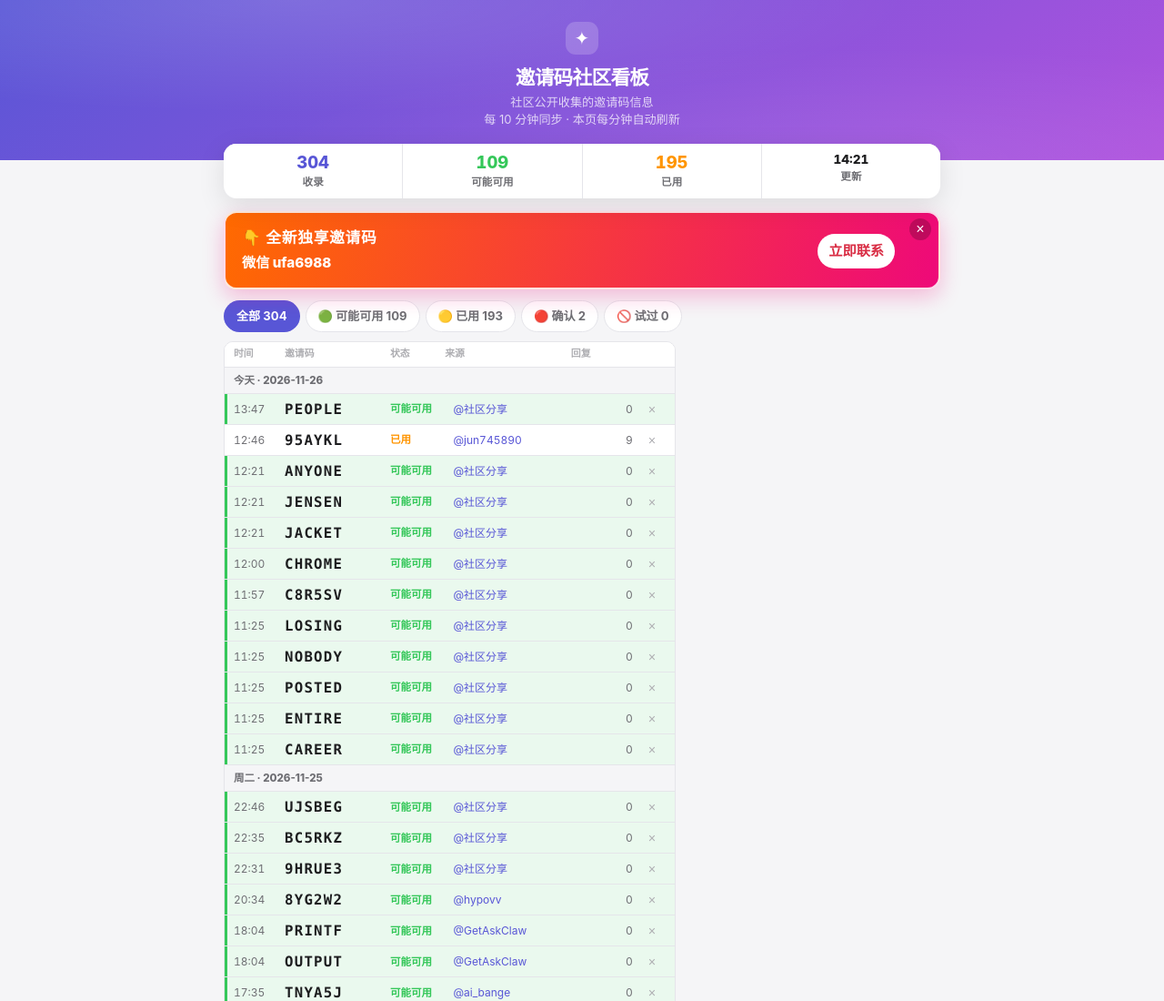
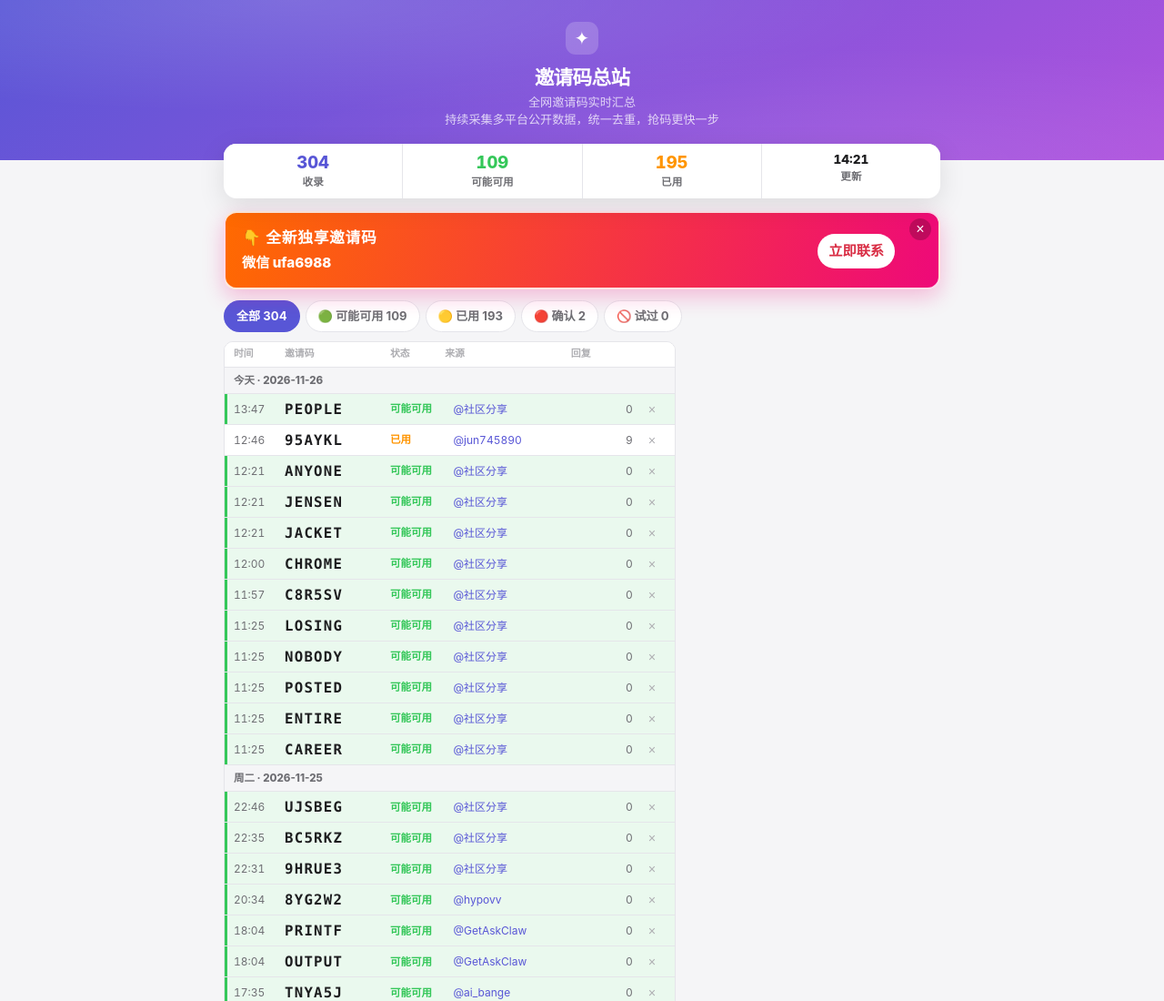
Before and after one commit to null010/invite-code-board, a plain HTML site: page index.html in a window 1280 px wide. Shown: the top 1100 px of the page at 91% size. Drawn offline with Linux system fonts and the light colour scheme.

Commit message:
copy: rename site to invite code hub

```diff
--- a/index.html
+++ b/index.html
@@ -3,8 +3,8 @@
 <head>
   <meta charset="utf-8">
   <meta name="viewport" content="width=device-width, initial-scale=1">
-  <meta name="description" content="社区邀请码收集看板，支持复制、筛选和本地试用标记。">
-  <title>邀请码社区看板</title>
+  <meta name="description" content="邀请码总站：全网邀请码实时汇总，支持复制、筛选和本地试用标记。">
+  <title>邀请码总站</title>
   <style>
     :root { --bg:#f5f5f7; --surface:#fff; --ink:#1d1d1f; --muted:#6e6e73; --subtle:#aeaeb2; --border:#e5e5ea; --primary:#5856d6; --primary-soft:rgba(88,86,214,.1); --success:#34c759; --success-soft:rgba(52,199,89,.1); --warn:#ff9500; --danger:#ff3b30; --radius:14px; --shadow:0 2px 12px rgba(0,0,0,.05); }
     @media (prefers-color-scheme:dark) { :root { --bg:#000; --surface:#1c1c1e; --ink:#f5f5f7; --muted:#98989d; --subtle:#636366; --border:#38383a; --primary:#7d7aff; --primary-soft:rgba(125,122,255,.15); --success:#30d158; --success-soft:rgba(48,209,88,.15); --warn:#ffd60a; --danger:#ff453a; --shadow:0 2px 12px rgba(0,0,0,.35); } }
@@ -52,7 +52,7 @@
   </style>
 </head>
 <body>
-  <header class="hero"><div class="hero-inner"><div class="logo">✦</div><h1>邀请码社区看板</h1><p class="tagline">社区公开收集的邀请码信息<br>每 10 分钟同步 · 本页每分钟自动刷新</p></div></header>
+  <header class="hero"><div class="hero-inner"><div class="logo">✦</div><h1>邀请码总站</h1><p class="tagline">全网邀请码实时汇总<br>持续采集多平台公开数据，统一去重，抢码更快一步</p></div></header>
   <section class="stats-wrap"><div class="stats"><div class="stat"><div id="total" class="stat-value primary">—</div><div class="stat-label">收录</div></div><div class="stat"><div id="available" class="stat-value success">—</div><div class="stat-label">可能可用</div></div><div class="stat"><div id="used" class="stat-value warn">—</div><div class="stat-label">已用</div></div><div class="stat"><div id="updated" class="stat-value" style="font-size:.85rem">—</div><div class="stat-label">更新</div></div></div></section>
   <main class="container"><aside id="adFloat" class="ad-banner" aria-label="独享邀请码广告"><button id="adClose" class="ad-close" aria-label="关闭广告">×</button><div><strong>👇 全新独享邀请码</strong><span>微信 ufa6988</span></div><span class="ad-banner-cta">立即联系</span></aside><div id="filters" class="filters" role="tablist" aria-label="按状态筛选"></div><div id="board" class="board"><div class="empty">正在加载…</div></div>
     <section class="info"><h2>💡 使用提示</h2><p>点击邀请码即可复制；如果你已经试过且不可用，可以点击右侧 × 标记。这个标记只保存在你的浏览器里。</p></section>
```
